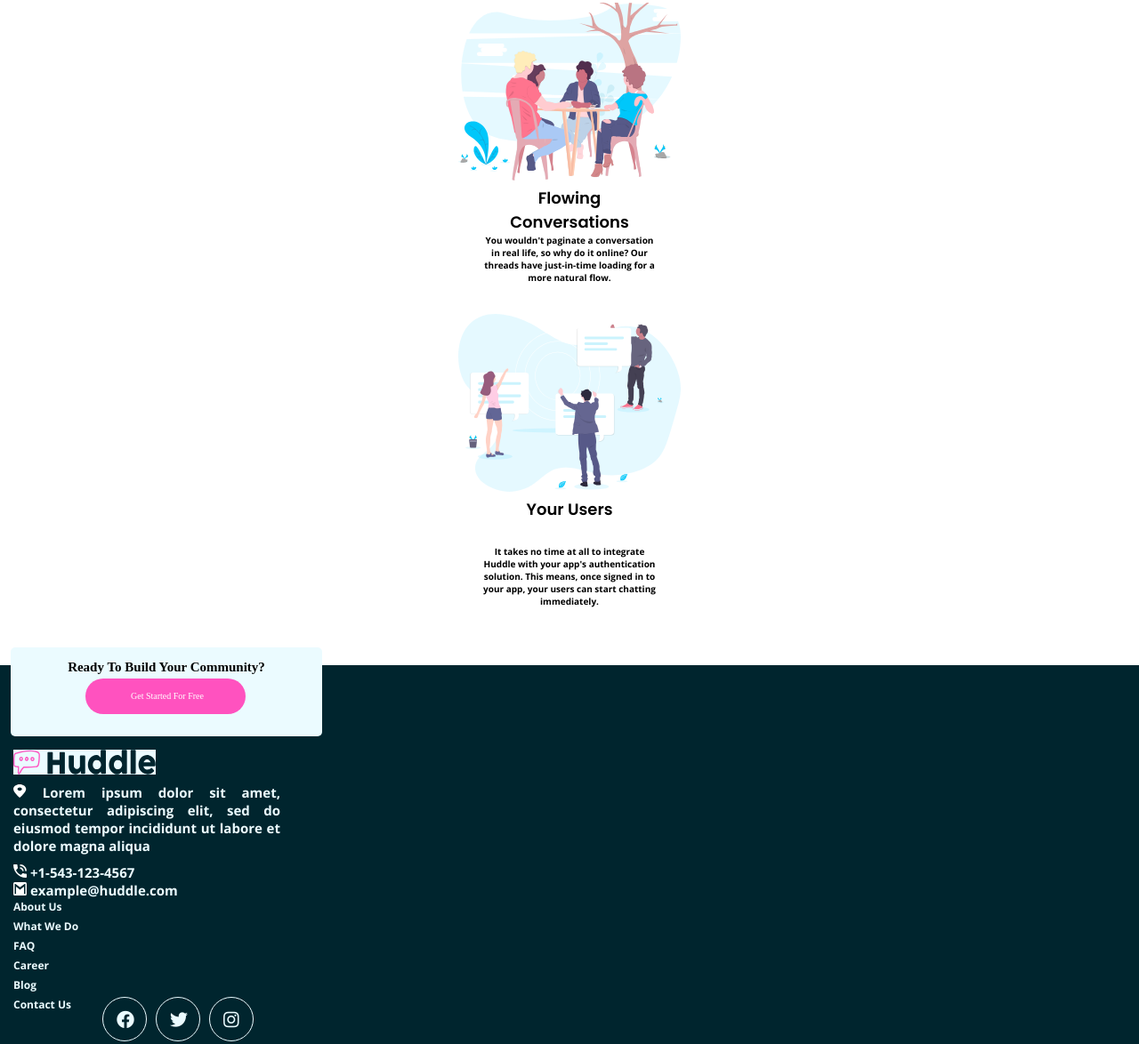
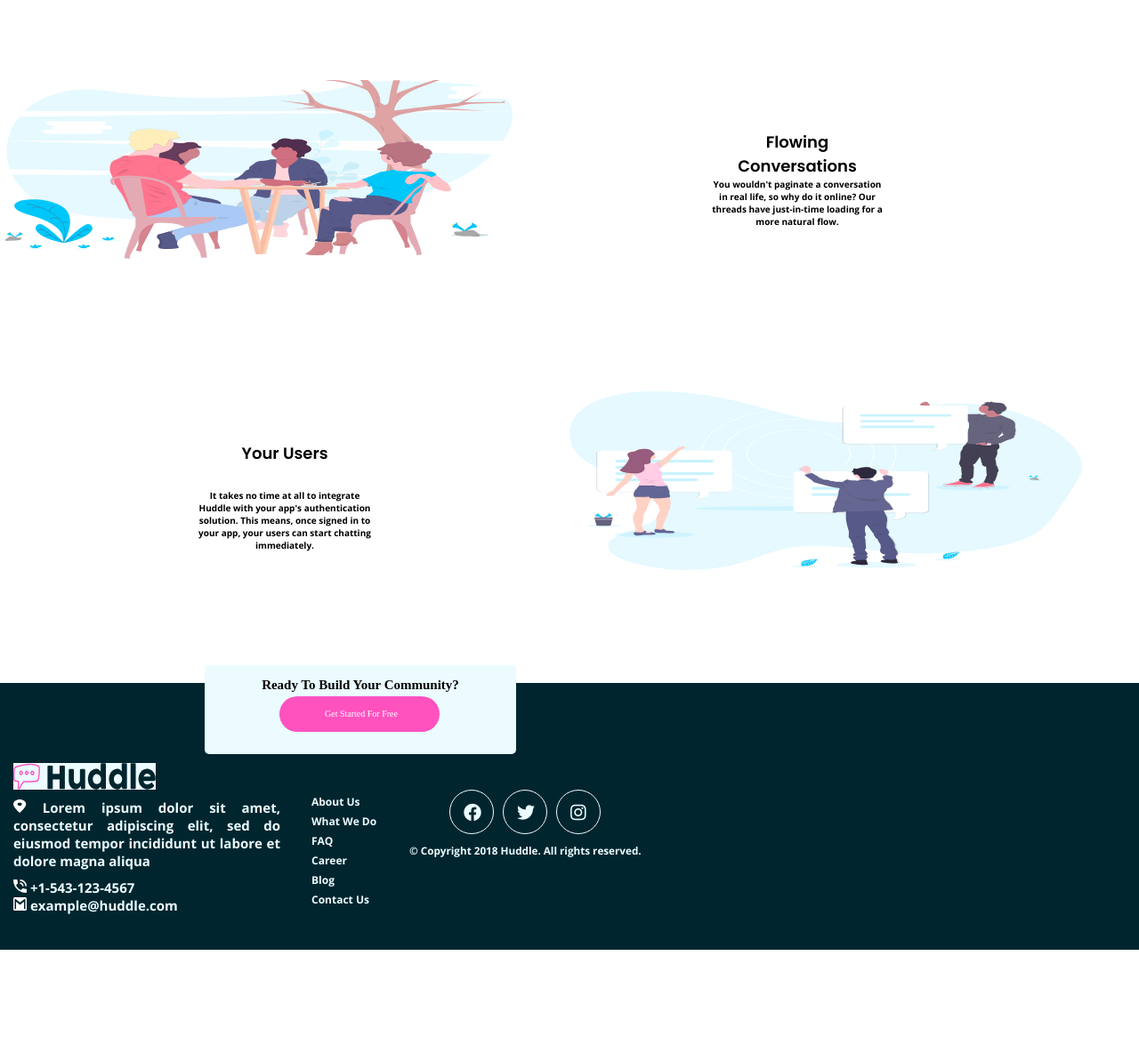
Before and after one commit to Rodevp/landing-page-only-css-html, a plain HTML site: page index.html in a window 1280 px wide. Shown: the part 763-1937 px from the top of the page at 89% size. After the commit the page ends 1831 px from the top, so only its background shows below. Drawn offline with nearby package versions, Linux system fonts and the light colour scheme.

Commit message:
terminando pantalla de 720

```diff
--- a/css/mobile.css
+++ b/css/mobile.css
@@ -77,8 +77,6 @@ main {
     flex-direction: column;
     align-items: center;
 }
-
-
 /*content style generally*/
 .content {
     width: 100%;
--- /dev/null
+++ b/css/tablet.css
@@ -0,0 +1,78 @@
+@media (min-width: 620px) {
+    .header {
+        min-width: 100%;
+        height: 70px;
+    }
+    .header__content_thumbnail {
+        margin: 20px 40px 0;
+    }
+    .button--header {
+        margin: 20px 20px;
+    }
+    main {
+        min-width: 100%;
+    }
+    .content {
+        width: 100%;
+        display: flex;
+        flex-direction: row;
+        margin-bottom: 15px;
+    }
+    .content--one {
+        background-image: url('../images/bg-hero-desktop.svg');
+    }
+    .content__information--one, .content__thumbnail_content {
+        width: 50%;
+    }
+    .content___image--one {
+        width: 45%;
+        height: 60%;
+    }
+    .content__information{
+        width: 50%;
+    }
+    .content__thumbnail_content--two, .content__thumbnail_content--three
+    , .content__thumbnail_content--four {
+        width: 45%;
+        height: 60%;
+    }
+
+    .content__thumbnail_content--two, .content__thumbnail_content--four {
+        order: 1;
+    }
+    .footer {
+        min-width: 100%;
+        height: 30rem;
+    }
+    .footer__question {
+        left: 230px;
+    }
+    .footer__information {
+        display: flex;
+        flex-direction: row;
+        position: relative;
+        margin-top: 120px;
+    }
+    .footer__contact {
+        margin: 10px 200px 25px 15px;
+    }
+
+    .footer__logo_social_media {
+        width: 32rem;
+    }
+
+    .footer__image_content {
+        position: absolute;
+        top: -45px;
+    }
+    .footer__items {
+        width: 8rem;
+        margin: 5px 0 0 35px;
+    }
+
+    .footer__copyrigth {
+        width: 27rem;
+        margin: 10px 30px;
+    }
+
+}
--- a/index.html
+++ b/index.html
@@ -5,6 +5,7 @@
     <meta charset="UTF-8">
     <meta name="viewport" content="width=device-width, initial-scale=1.0">
     <link rel="stylesheet" href="./css/mobile.css">
+    <link rel="stylesheet" href="./css/tablet.css" media="screen and (min-width: 620px)">
     <link href="https://fonts.googleapis.com/css2?family=Poppins:wght@600&display=swap" rel="stylesheet">
     <link href="https://fonts.googleapis.com/css2?family=Open+Sans:ital,wght@0,700;1,400&display=swap" rel="stylesheet">
    <link rel="stylesheet" href=" https://cdnjs.cloudflare.com/ajax/libs/font-awesome/5.14.0/css/all.min.css">
@@ -38,7 +39,7 @@
                     </p>
                 </a>
             </section>
-            <figure class="content__thumbnail_content">
+            <figure class="content__thumbnail_content content___image--one">
                 <img src="./images/illustration-mockups.svg" alt="image laptop" class="content__image">
             </figure>
         </section>
@@ -53,7 +54,7 @@
                 </p>
             </section>
             <figure class="content__thumbnail_content  content__thumbnail_content--two">
-                <img src="./images/illustration-grow-together.svg" alt="image person" class="content__image">
+                <img src="./images/illustration-grow-together.svg" alt="image person" class="content__image content__image--two">
             </figure>
         </section>
         <section class="content">
```
